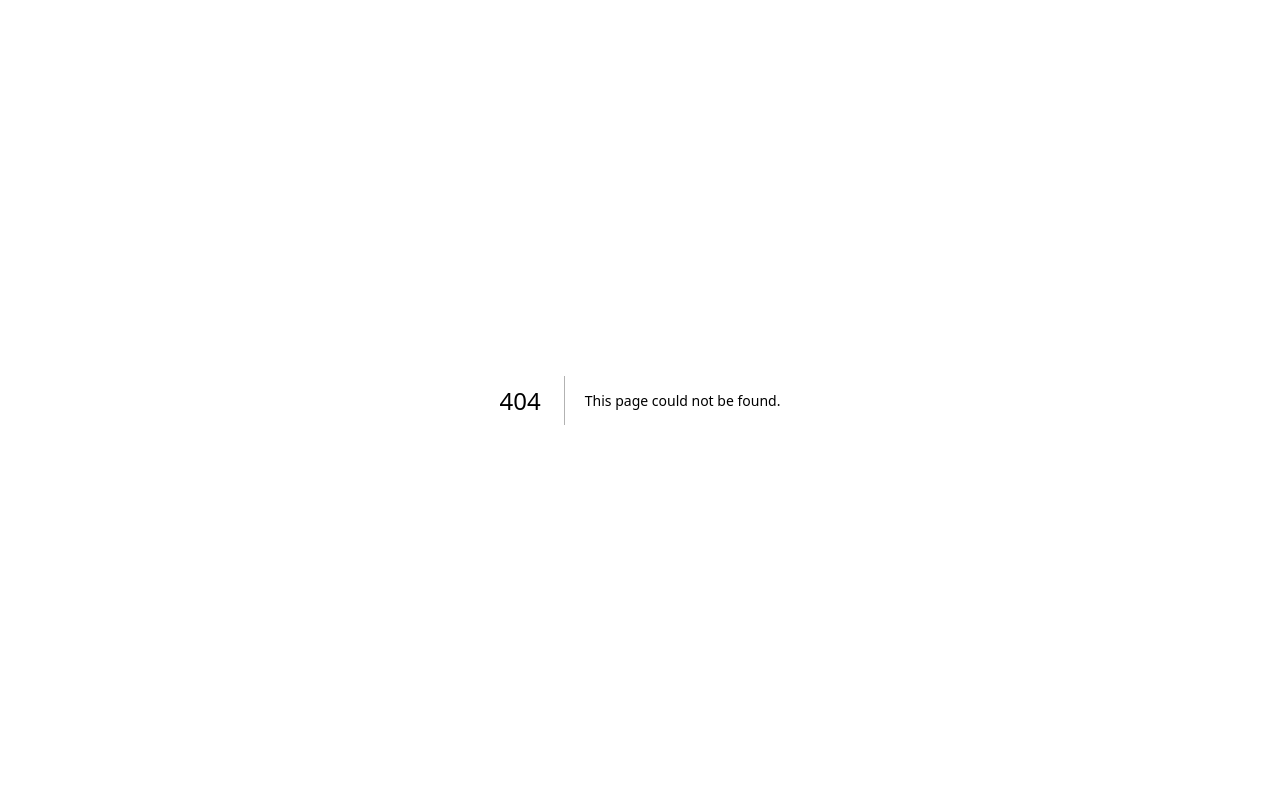
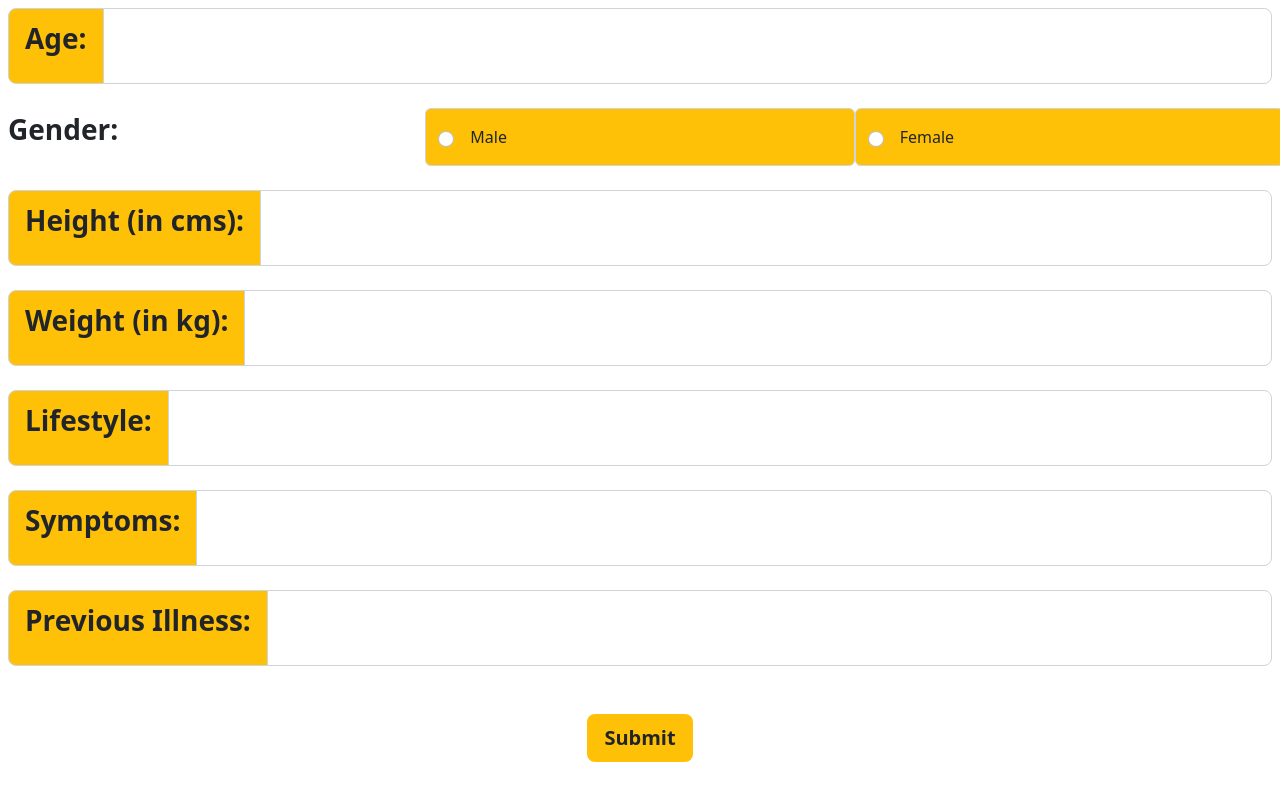
Before and after one commit to satuiro/medfriend, a Next.js app: page /symptoms in a window 1280 px wide. Before the commit this address had no page. Built offline with nearby package versions, Linux system fonts and the light colour scheme.

Commit message:
added medical assistant

```diff
--- /dev/null
+++ b/pages/api/symptoms.js
@@ -0,0 +1,41 @@
+const { Configuration, OpenAIApi } = require("openai");
+const config = new Configuration({
+  apiKey: process.env.API_KEY,
+});
+
+const openai = new OpenAIApi(config);
+export default async function handler(req, res) {
+  const { age, gender, height, weight, lifestyle, symptoms,medicalrecord } = JSON.parse(req.body);
+  //   console.log(age, gender, height, weight, diet, allergies);
+  const runPrompt = async () => {
+    console.log("function called");
+    const prompt = `
+    Offer a general medical advice and give the appropriate cause of symptoms,what health issue person might be suffering from
+    and the treatment for the health issue that may include medical test,general treatment for the person where the height is ${height},
+    weight is ${weight}, age is ${age},gender of the person is ${gender}, the lifestyle of person include diet as ${lifestyle} ,the previous medical history of person is ${medicalrecord} and the symptoms are ${symptoms}.
+    Also add emojis to the treatment response accordingly.
+    Return response in the following parsable JSON format:
+
+    {
+        "cause":"cause_of_symptoms",
+        "healthIssue":"health_issue_person",
+        "treatment":"treatment_for_disease"
+
+    }
+
+`;
+
+    const response = await openai.createCompletion({
+      model: "text-davinci-003",
+      prompt: prompt,
+      max_tokens: 2048,
+      temperature: 1,
+    });
+
+    const parsableJSONresponse = response.data.choices[0].text;
+    console.log(parsableJSONresponse);
+    // const parsedResponse = JSON.parse(parsableJSONresponse);
+    res.send(JSON.stringify(parsableJSONresponse));
+  };
+  runPrompt();
+}
--- a/pages/index.js
+++ b/pages/index.js
@@ -20,7 +20,7 @@ export default function Home() {
           <Link href="/calorie"><button type="button" class="btn btn-lg btn-outline-warning">Calorie Assistant</button></Link>
         </div>
         <div className="col-4 ms-auto">
-          <Link href="/"><button type="button" class="btn btn-lg btn-outline-warning">Medical Assistant</button></Link>
+          <Link href="/symptoms"><button type="button" class="btn btn-lg btn-outline-warning">Medical Assistant</button></Link>
         </div>
         </div>
 
--- /dev/null
+++ b/pages/symptoms.js
@@ -0,0 +1,97 @@
+import styles from "./../styles/calorie.module.css";
+import { useState } from "react";
+export default function Symptoms() {
+  const [response, setResponse] = useState(null);
+  function handleSubmit(e) {
+    e.preventDefault();
+    const { target: el } = e;
+    const {
+      age: { value: age },
+      gender: { value: gender },
+      height: { value: height },
+      weight: { value: weight },
+      lifestyle: { value: lifestyle },
+      symptoms: { value: symptoms },
+      medicalrecord:{value:medicalrecord}
+    } = el;
+    const obj = { age, gender, height, weight, lifestyle, symptoms, medicalrecord };
+    fetch("/api/calorie", { method: "POST", body: JSON.stringify(obj) })
+      .then((res) => res.json())
+      .then((data) => {
+        console.log("response: ", data);
+        setResponse(data);
+      });
+  }
+  return (
+    <div className="mt-2 ms-2 me-2 mb-1">
+      <form
+        className={styles.form}
+        onSubmit={(e) => {
+          // console.log(e)
+          handleSubmit(e);
+        }}
+      >
+
+        <div className="input-group input-group-lg display-flex bg-yellow">
+          <span className="input-group-text bg-warning text-272343" id="inputGroup-sizing-lg bg-yellow"><label htmlFor="age"><p className="fs-3 fw-semibold">Age: </p></label></span>
+          <input type="text" className="form-control" aria-label="Sizing example input" aria-describedby="inputGroup-sizing-lg" pattern="[0-9]{2}" name="age" id="age"></input>
+        </div>
+
+        <div className="display-flex row mt-4">
+          <div className="col-lg-4">
+            <label htmlFor="gender"><p className="fs-3 fw-semibold text-272343 me-0">Gender: </p></label>
+          </div>
+          <div className="input-group-text col-lg-4 bg-warning">
+            <input type="radio" name="gender" value="male" id="male" class="form-check-input mt-1 " />
+            <label htmlFor="male" className="text-272343 ms-3">Male</label>
+          </div>
+          <div className="input-group-text col-lg-4 bg-warning">
+            <input type="radio" name="gender" value="female" id="female" class="form-check-input mt-1 " />
+            <label htmlFor="female" className="text-272343 ms-3">Female</label>
+          </div>
+        </div>
+
+
+        <div className="input-group input-group-lg display-flex mt-4">
+          <span className="input-group-text bg-warning text-272343" id="inputGroup-sizing-lg"><label htmlFor="height"><p className="fs-3 fw-semibold">Height (in cms): </p></label></span>
+          <input type="text" className="form-control" aria-label="Sizing example input" aria-describedby="inputGroup-sizing-lg" name="height" pattern="[0-9]{3}" id="height" />
+        </div>
+
+        <div className="display-flex mt-4">
+          <div className="input-group input-group-lg">
+            <span className="input-group-text bg-warning text-272343" id="inputGroup-sizing-lg"><label htmlFor="weight"><p className="fs-3 fw-semibold">Weight (in kg): </p></label></span>
+            <input type="text" className="form-control" aria-label="Sizing example input" aria-describedby="inputGroup-sizing-lg" name="weight" id="weight" pattern="[0-9]{2,3}" />
+          </div>
+        </div>
+
+        <div className="display-flex mt-4">
+          <div className="input-group input-group-lg">
+            <span className="input-group-text bg-warning text-272343" id="inputGroup-sizing-lg"><label htmlFor="lifestyle"><p className="fs-3 fw-semibold">Lifestyle: </p></label></span>
+            <input type="text" className="form-control bg-e3f6f5" aria-label="Sizing example input" aria-describedby="inputGroup-sizing-lg" name="lifestyle" id="lifestyle" />
+          </div>
+        </div>
+
+        <div className="display-flex mt-4">
+          <div className="input-group input-group-lg">
+            <span className="input-group-text bg-warning text-272343" id="inputGroup-sizing-lg"><label htmlFor="symptoms"><p className="fs-3 fw-semibold">Symptoms: </p></label></span>
+            <input type="text" className="form-control bg-e3f6f5" aria-label="Sizing example input" aria-describedby="inputGroup-sizing-lg" name="symptoms" id="symptoms" />
+          </div>
+        </div>
+
+        <div className="display-flex mt-4">
+          <div className="input-group input-group-lg">
+            <span className="input-group-text bg-warning text-272343" id="inputGroup-sizing-lg"><label htmlFor="medicalrecord"><p className="fs-3 fw-semibold">Previous Illness: </p></label></span>
+            <input type="text" className="form-control bg-e3f6f5" aria-label="Sizing example input" aria-describedby="inputGroup-sizing-lg" name="medicalrecord" id="medicalrecord" />
+          </div>
+        </div>
+
+        <div className="text-center mt-5">
+          <button type="submit" class="btn btn-block btn-lg bg-warning text-272343 fw-bold">Submit</button>
+        </div>
+
+
+      </form>
+      <div className="response">{!!response && response}</div>
+    </div>
+  );
+}
```
